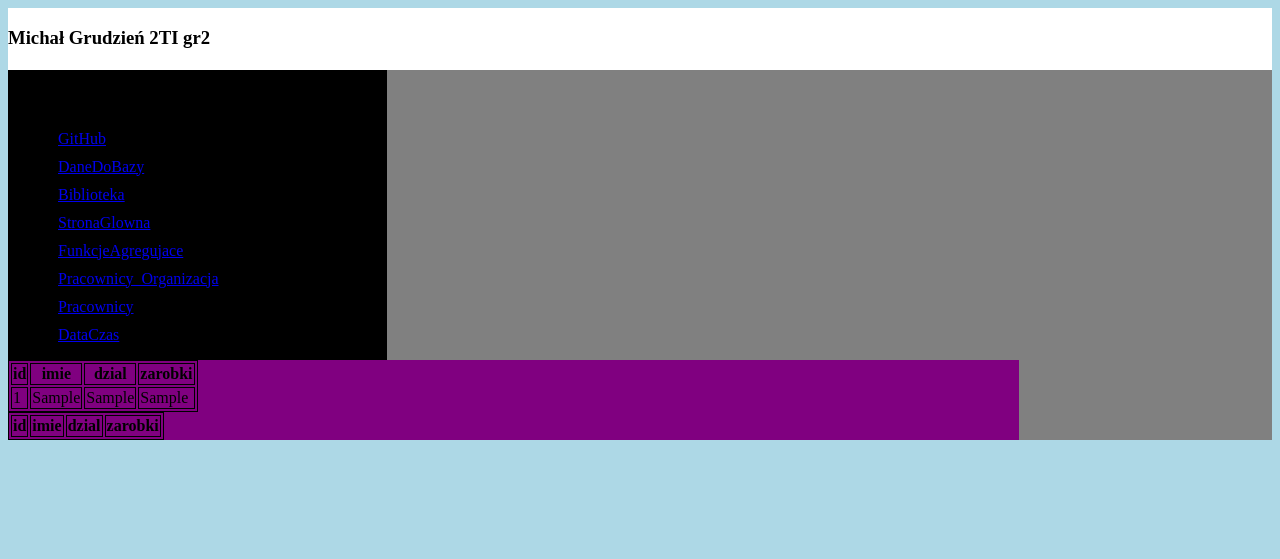
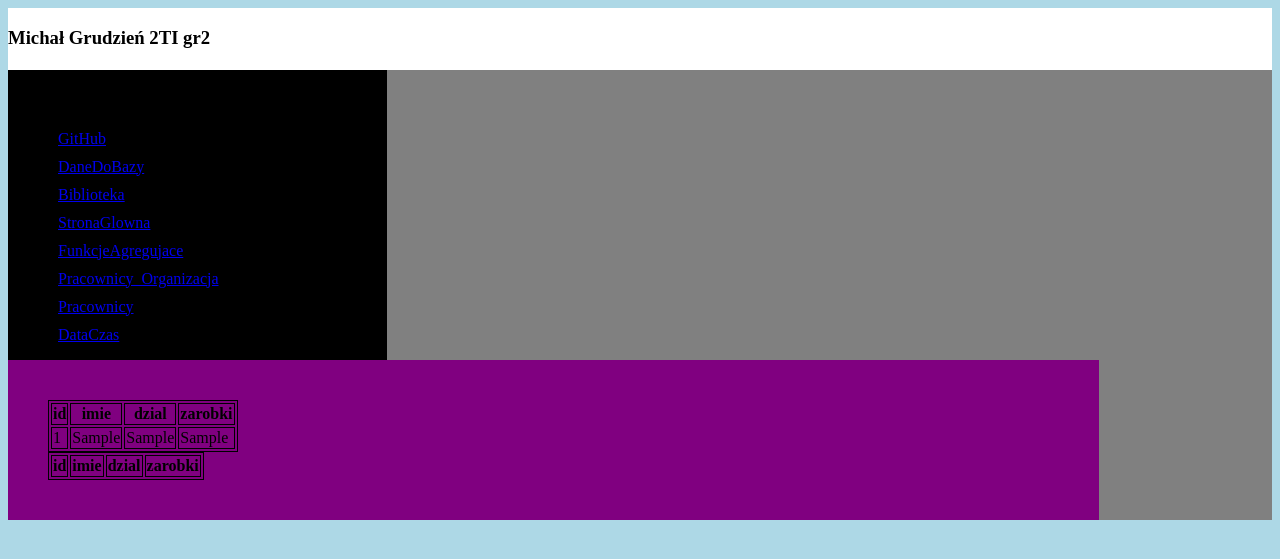
Before and after one commit to SK-2019/php-sql-wprowadzenie-Michal-Grudzien, a PHP site: page /index.php in a window 1280 px wide. Shown: the top 559 px of the page. Run offline with PHP 8.4, Linux system fonts and the light colour scheme; tables that the repository leaves empty or names only in its code hold one stand-in row (values such as "Sample post"); data that the repository does not hold is empty.

Commit message:
Update style.css

```diff
--- a/style.css
+++ b/style.css
@@ -21,6 +21,7 @@
 .colorPurple {
   background-color: purple;
   width: 80%;
+  padding: 40px;
 }
 
 body {
```
